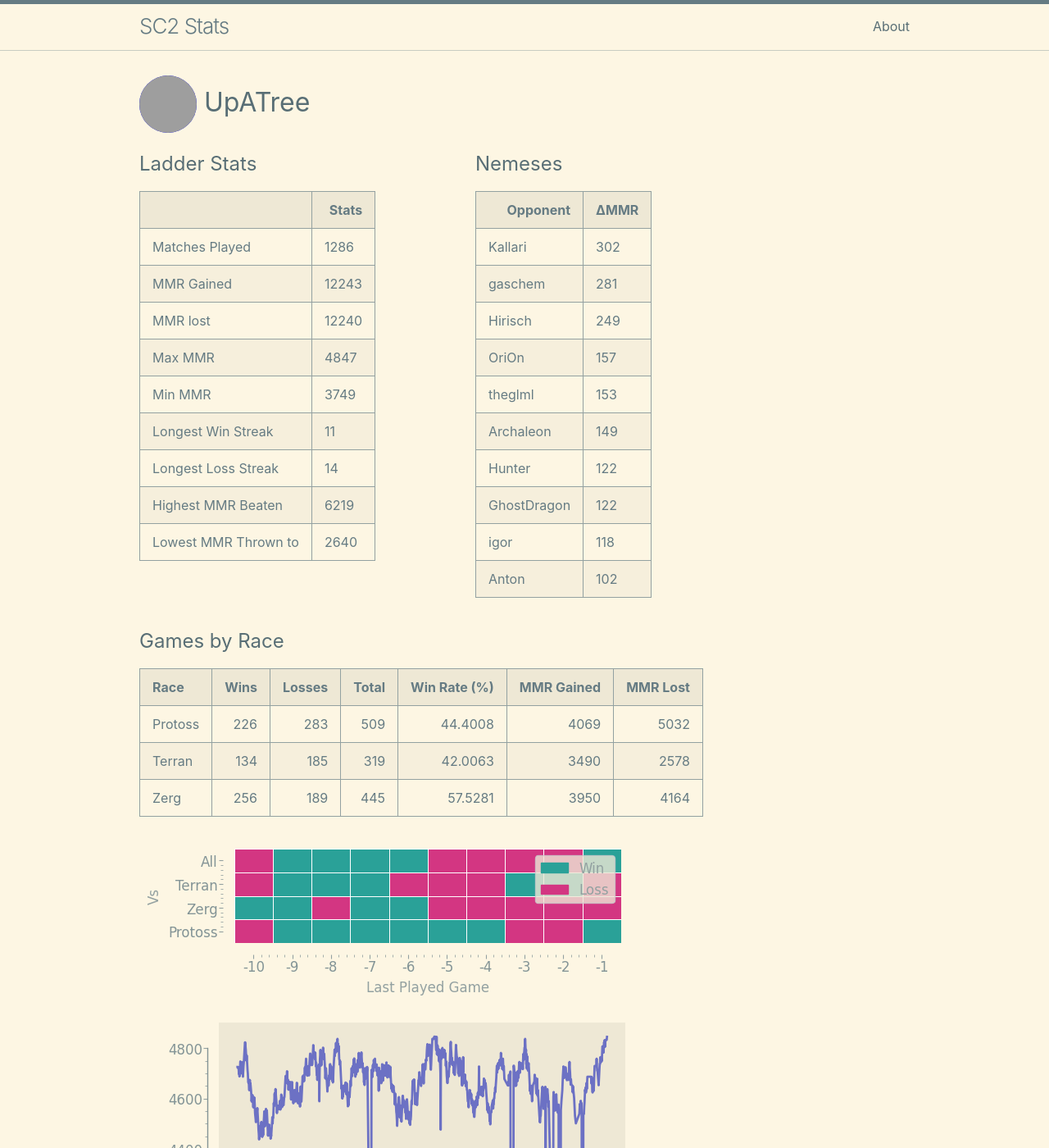
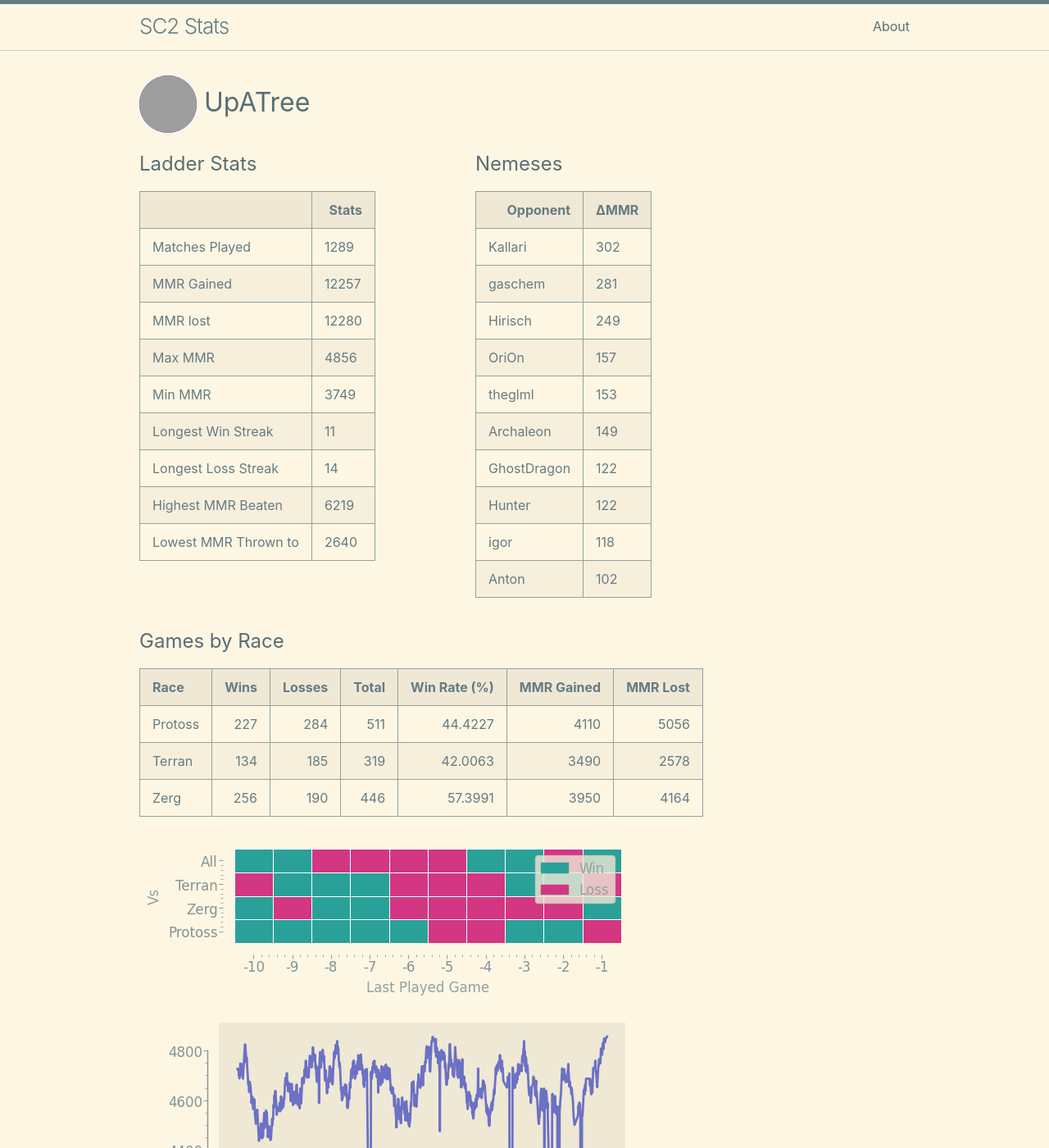
Before and after one commit to kylermurphy/UpATree, a Jekyll site: the page built from docs/index.md, in a window 1280 px wide and 1400 px high. Shown: the whole window at 82% size. Built offline with Jekyll 4.4.1, drawn with Linux system fonts in a browser that asks for light colours; grey boxes are pictures that could not be loaded.

Commit message:
running on push

```diff
--- a/docs/index.md
+++ b/docs/index.md
@@ -18,19 +18,19 @@ layout: home
   <tbody>
     <tr>
       <td>Matches Played</td>
-      <td>1286</td>
+      <td>1289</td>
     </tr>
     <tr>
       <td>MMR Gained</td>
-      <td>12243</td>
+      <td>12257</td>
     </tr>
     <tr>
       <td>MMR lost</td>
-      <td>12240</td>
+      <td>12280</td>
     </tr>
     <tr>
       <td>Max MMR</td>
-      <td>4847</td>
+      <td>4856</td>
     </tr>
     <tr>
       <td>Min MMR</td>
@@ -90,11 +90,11 @@ layout: home
       <td>149</td>
     </tr>
     <tr>
-      <td>Hunter</td>
+      <td>GhostDragon</td>
       <td>122</td>
     </tr>
     <tr>
-      <td>GhostDragon</td>
+      <td>Hunter</td>
       <td>122</td>
     </tr>
     <tr>
@@ -114,9 +114,9 @@ layout: home
 
 | Race    |   Wins |   Losses |   Total |   Win Rate (%) |   MMR Gained |   MMR Lost |
 |:--------|-------:|---------:|--------:|---------------:|-------------:|-----------:|
-| Protoss |    226 |      283 |     509 |        44.4008 |         4069 |       5032 |
+| Protoss |    227 |      284 |     511 |        44.4227 |         4110 |       5056 |
 | Terran  |    134 |      185 |     319 |        42.0063 |         3490 |       2578 |
-| Zerg    |    256 |      189 |     445 |        57.5281 |         3950 |       4164 |
+| Zerg    |    256 |      190 |     446 |        57.3991 |         3950 |       4164 |
 
 ![Games by Race](./assets/gm_hist.png)
 
--- a/log.txt
+++ b/log.txt
@@ -513,3 +513,4 @@ Writing a log file 2025-03-16 23:21:52.
 Writing a log file 2025-03-16 23:47:56.
 Writing a log file 2025-03-17 16:30:07.
 Writing a log file 2025-03-17 16:52:51.
+Writing a log file 2025-03-17 17:20:33.
```
Also changed, not shown: docs/assets/MMR.png, docs/assets/daily.png, docs/assets/gm_hist.png, docs/assets/r_wrt.png, 1 other file.
